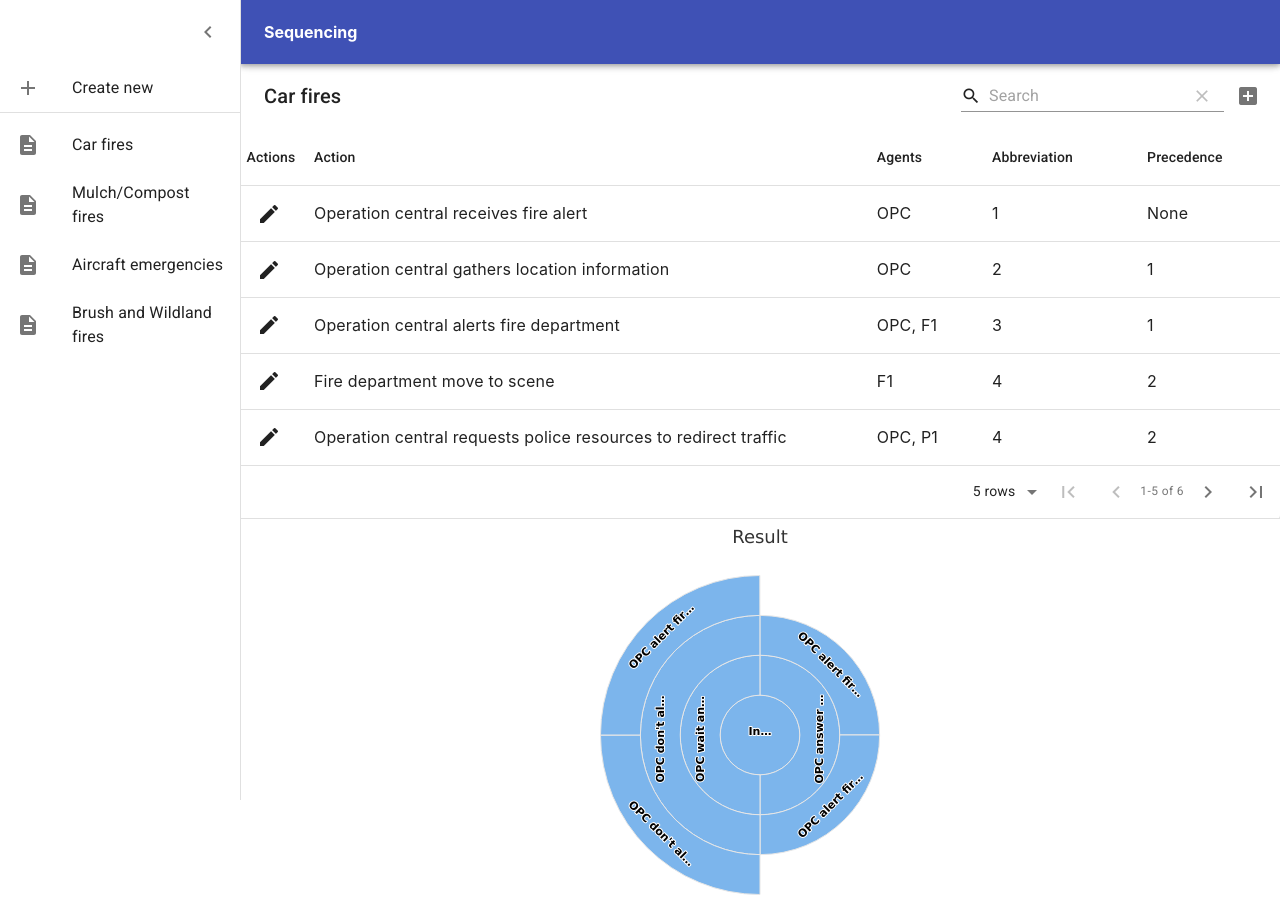
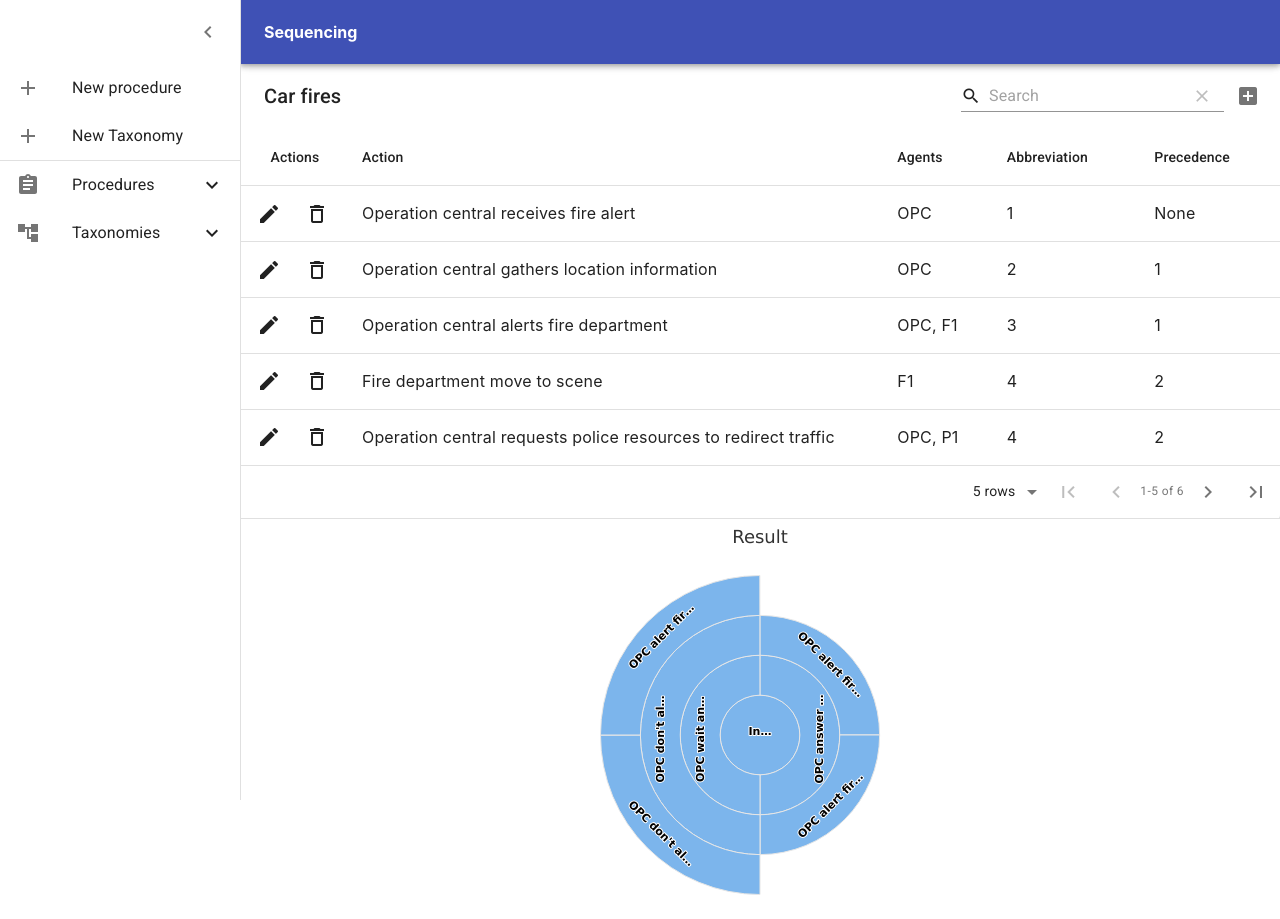
Before and after one commit to Markusdreyer/delegation-sequencing, a React (Create React App) app: page / in a window 1280 px wide. Built offline with nearby package versions, Linux system fonts and the light colour scheme.

Commit message:
Add initial taxonomy support

```diff
--- a/src/App.tsx
+++ b/src/App.tsx
@@ -12,10 +12,10 @@ import {
   Dialog,
   DialogTitle,
   DialogContent,
-  DialogContentText,
   TextField,
   DialogActions,
   Button,
+  Collapse,
 } from "@material-ui/core";
 import {
   Add,
@@ -23,6 +23,10 @@ import {
   ChevronLeft,
   ChevronRight,
   Menu,
+  Assignment,
+  ExpandLess,
+  ExpandMore,
+  AccountTree,
 } from "@material-ui/icons";
 import {
   makeStyles,
@@ -96,6 +100,9 @@ const useStyles = makeStyles((theme: Theme) =>
       }),
       marginLeft: 0,
     },
+    nested: {
+      paddingLeft: theme.spacing(4),
+    },
   })
 );
 
@@ -103,9 +110,16 @@ const App = () => {
   const classes = useStyles();
   const theme = useTheme();
   const [displayDrawer, setDisplayDrawer] = useState(true);
+  const [displayProcedures, setDisplayProcedures] = useState(false);
+  const [displayTaxonomies, setDisplayTaxonomies] = useState(false);
   const [newProcedure, setNewProcedure] = useState("");
   const [displayDialog, setDisplayDialog] = useState(false);
   const [tableData, setTableData]: any = useState(tableMockData);
+  const [taxonomies, setTaxonomies]: any = useState([
+    "Land fire incidents",
+    "Offshore incidents",
+    "Terror incidents",
+  ]);
   const [procedures, setProcedures]: any = useState([
     "Car fires",
     "Mulch/Compost fires",
@@ -200,14 +214,34 @@ const App = () => {
             <Add />
           </ListItemIcon>
           <ListItemText
-            primary={"Create new"}
+            primary={"New procedure"}
+            onClick={() => setDisplayDialog(true)}
+          />
+        </ListItem>
+        <ListItem button>
+          <ListItemIcon>
+            <Add />
+          </ListItemIcon>
+          <ListItemText
+            primary={"New Taxonomy"}
             onClick={() => setDisplayDialog(true)}
           />
         </ListItem>
         <Divider />
-        <List>
+        <ListItem
+          button
+          onClick={() => setDisplayProcedures(!displayProcedures)}
+        >
+          <ListItemIcon>
+            <Assignment />
+          </ListItemIcon>
+          <ListItemText primary="Procedures" />
+          {displayProcedures ? <ExpandLess /> : <ExpandMore />}
+        </ListItem>
+        <Collapse in={displayProcedures} timeout="auto" unmountOnExit>
+          <List component="div" disablePadding>
             {procedures.map((text: string) => (
-            <ListItem button key={text}>
+              <ListItem button className={classes.nested} key={text}>
                 <ListItemIcon>
                   <Description />
                 </ListItemIcon>
@@ -218,6 +252,32 @@ const App = () => {
               </ListItem>
             ))}
           </List>
+        </Collapse>
+        <ListItem
+          button
+          onClick={() => setDisplayTaxonomies(!displayTaxonomies)}
+        >
+          <ListItemIcon>
+            <AccountTree />
+          </ListItemIcon>
+          <ListItemText primary="Taxonomies" />
+          {displayTaxonomies ? <ExpandLess /> : <ExpandMore />}
+        </ListItem>
+        <Collapse in={displayTaxonomies} timeout="auto" unmountOnExit>
+          <List component="div" disablePadding>
+            {taxonomies.map((text: string) => (
+              <ListItem button className={classes.nested} key={text}>
+                <ListItemIcon>
+                  <Description />
+                </ListItemIcon>
+                <ListItemText
+                  primary={text}
+                  onClick={() => setCurrentProcedure(text)}
+                />
+              </ListItem>
+            ))}
+          </List>
+        </Collapse>
       </Drawer>
       <main
         className={clsx(classes.content, {
@@ -263,9 +323,11 @@ const App = () => {
             onRowAdd: (newData) =>
               new Promise((resolve: any, reject) => {
                 setTimeout(() => {
+                  const dataUpdate = [...tableData[currentProcedure]];
+                  dataUpdate.push(newData);
                   setTableData({
                     ...tableData,
-                    [currentProcedure]: newData,
+                    [currentProcedure]: [...dataUpdate],
                   });
 
                   resolve();
@@ -285,6 +347,20 @@ const App = () => {
                   resolve();
                 }, 1000);
               }),
+            onRowDelete: (oldData: any) =>
+              new Promise((resolve: any, reject) => {
+                setTimeout(() => {
+                  const dataDelete = [...tableData[currentProcedure]];
+                  const index = oldData.tableData.id;
+                  dataDelete.splice(index, 1);
+                  setTableData({
+                    ...tableData,
+                    [currentProcedure]: [...dataDelete],
+                  });
+
+                  resolve();
+                }, 1000);
+              }),
           }}
         />
         <HighchartsReact
```
Lines whose indentation alone changed are shown as unchanged.
